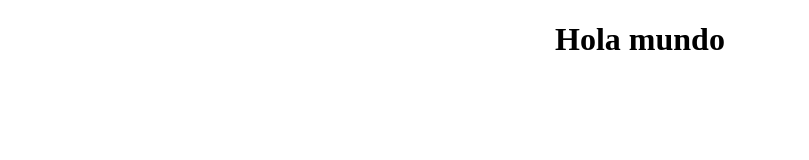
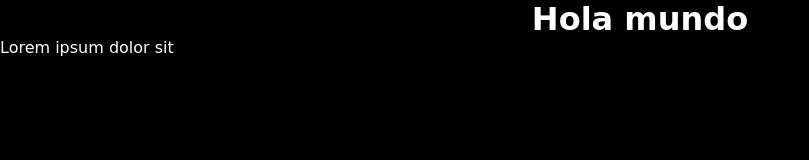
Before and after one commit to JunLovin/JunLovin-Page, a plain HTML site: page index.html in a window 1280 px wide. Shown: the whole page, without its empty margins (0-809 px from the left). Drawn offline with Linux system fonts and the light colour scheme.

Commit message:
Agregue la carpeta de css y edite ambos archivos

```diff
--- /dev/null
+++ b/css/style.css
@@ -0,0 +1,10 @@
+* {
+    margin: 0;
+    padding: 0;
+}
+
+body {
+    font-family: cursive;
+    background: #000;
+    color: #fff;
+}
--- a/index.html
+++ b/index.html
@@ -3,8 +3,10 @@
     <head>
 	<meta charset="UTF-8">
 	<title>Document</title>
+	<link rel="stylesheet" href="css/style.css">
     </head>
     <body>
 	<h1 style="text-align: center;">Hola mundo</h1>
+	<p>Lorem ipsum dolor sit</p>
     </body>
 </html>
```
